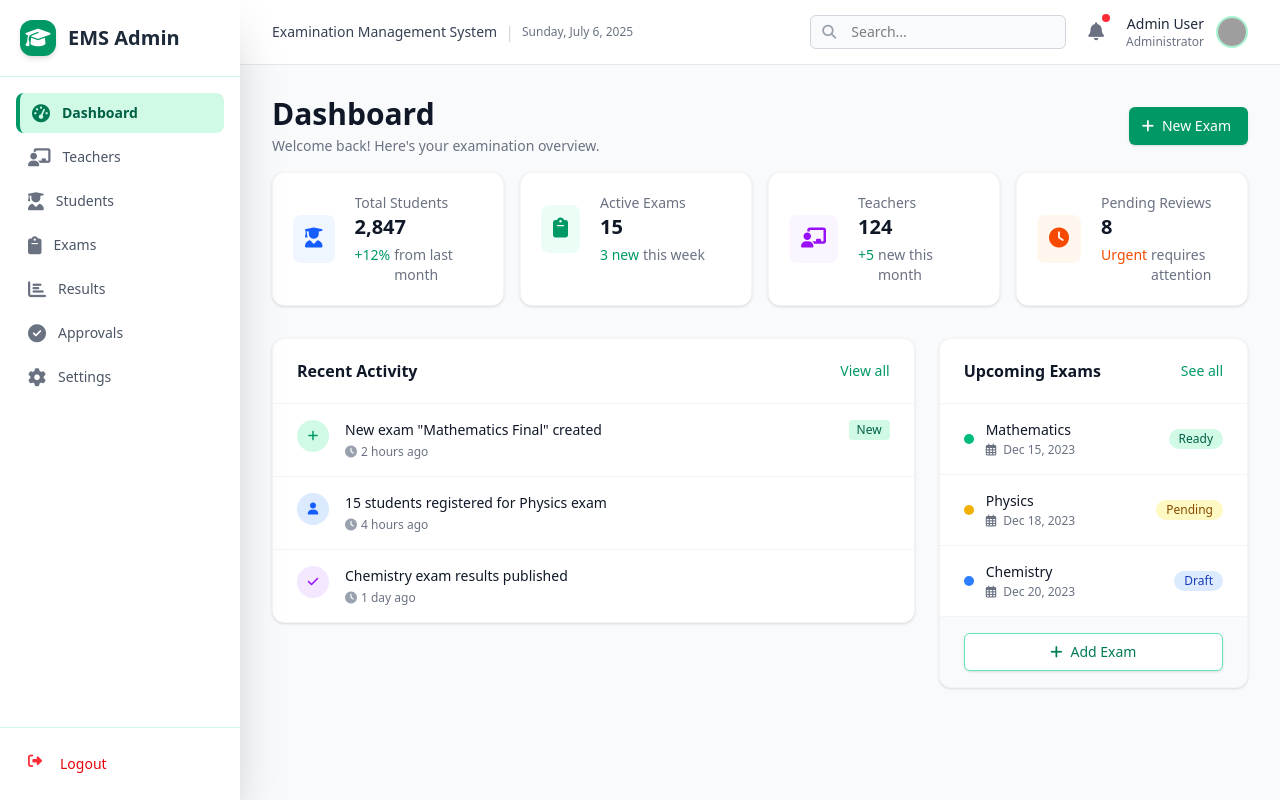
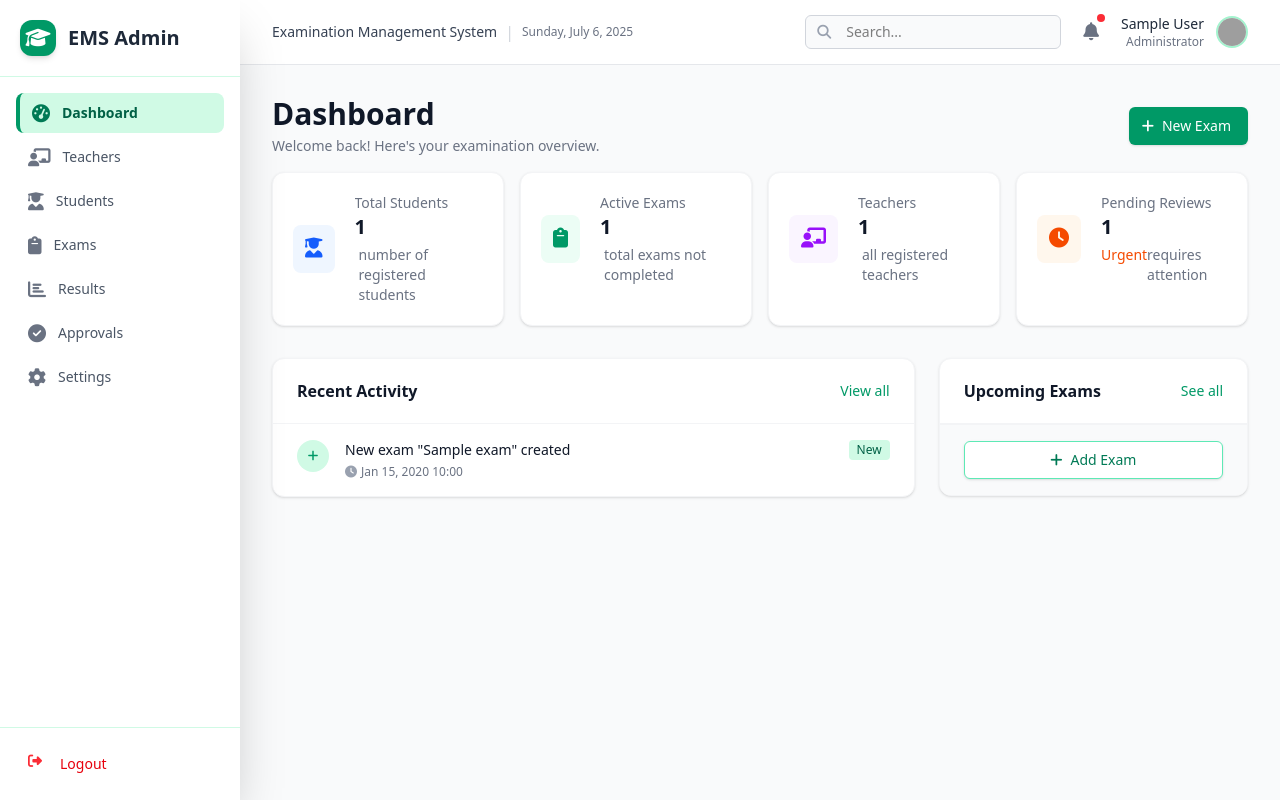
Before and after one commit to AsemaniJoshua/EMS, a PHP site: page /admin/dashboard/index.php in a window 1280 px wide. Run offline with PHP 8.4, Linux system fonts and the light colour scheme; the visitor is signed in with stand-in values (Sample User, id 1); tables that the repository leaves empty hold one stand-in row (values such as "Sample post"); style sheets or scripts are compiled from the project's sources; grey boxes are pictures that could not be loaded.

Commit message:
Add dynamic data rendering for dashboard statistics and recent activity

```diff
--- a/admin/components/adminHeader.php
+++ b/admin/components/adminHeader.php
@@ -52,7 +52,7 @@ function renderAdminHeader()
                             aria-haspopup="true">
                             <span class="sr-only">Open user menu</span>
                             <div class="hidden md:block text-right pr-1">
-                                <p class="text-sm font-medium text-gray-800">Admin User</p>
+                                <p class="text-sm font-medium text-gray-800"><?php echo $_SESSION['admin_name']?></p>
                                 <p class="text-xs text-gray-500">Administrator</p>
                             </div>
                             <img
--- a/admin/dashboard/index.php
+++ b/admin/dashboard/index.php
@@ -2,7 +2,55 @@
 include_once __DIR__ . '/../../api/login/sessionCheck.php';
 include_once __DIR__ . '/../components/adminSidebar.php';
 include_once __DIR__ . '/../components/adminHeader.php';
+require_once __DIR__ . '/../../api/config/database.php';
+
 $currentPage = 'dashboard';
+
+// Fetch dashboard stats from the database
+$db = new Database();
+$conn = $db->getConnection();
+
+// Total Students
+$totalStudents = 0;
+$stmt = $conn->query('SELECT COUNT(*) as count FROM students');
+if ($row = $stmt->fetch(PDO::FETCH_ASSOC)) {
+    $totalStudents = $row['count'];
+}
+
+// Active Exams (status = 'Pending', 'Approved', 'Draft')
+$activeExams = 0;
+$stmt = $conn->query("SELECT COUNT(*) as count FROM exams WHERE status IN ('Pending', 'Approved', 'Draft')");
+if ($row = $stmt->fetch(PDO::FETCH_ASSOC)) {
+    $activeExams = $row['count'];
+}
+
+// Teachers
+$totalTeachers = 0;
+$stmt = $conn->query('SELECT COUNT(*) as count FROM teachers');
+if ($row = $stmt->fetch(PDO::FETCH_ASSOC)) {
+    $totalTeachers = $row['count'];
+}
+
+// Pending Reviews (exams with status = 'Pending')
+$pendingReviews = 0;
+$stmt = $conn->query("SELECT COUNT(*) as count FROM exams WHERE status = 'Pending'");
+if ($row = $stmt->fetch(PDO::FETCH_ASSOC)) {
+    $pendingReviews = $row['count'];
+}
+
+// Recent Activity (last 3 exams created)
+$recentActivity = [];
+$stmt = $conn->query("SELECT title, created_at FROM exams ORDER BY created_at DESC LIMIT 3");
+while ($row = $stmt->fetch(PDO::FETCH_ASSOC)) {
+    $recentActivity[] = $row;
+}
+
+// Upcoming Exams (next 3 by start_datetime)
+$upcomingExams = [];
+$stmt = $conn->query("SELECT title, start_datetime, status FROM exams WHERE start_datetime >= NOW() ORDER BY start_datetime ASC LIMIT 3");
+while ($row = $stmt->fetch(PDO::FETCH_ASSOC)) {
+    $upcomingExams[] = $row;
+}
 ?>
 
 <!DOCTYPE html>
@@ -51,10 +99,9 @@ $currentPage = 'dashboard';
                                 <dl>
                                     <dt class="text-sm font-medium text-gray-500 truncate">Total Students</dt>
                                     <dd>
-                                        <div class="text-xl font-semibold text-gray-900">2,847</div>
+                                        <div class="text-xl font-semibold text-gray-900"><?php echo number_format($totalStudents); ?></div>
                                         <div class="mt-1 flex items-baseline text-sm">
-                                            <span class="text-emerald-600 font-medium">+12%</span>
-                                            <span class="ml-1 text-gray-500">from last month</span>
+                                            <span class="ml-1 text-gray-500">number of registered students</span>
                                         </div>
                                     </dd>
                                 </dl>
@@ -74,10 +121,10 @@ $currentPage = 'dashboard';
                                 <dl>
                                     <dt class="text-sm font-medium text-gray-500 truncate">Active Exams</dt>
                                     <dd>
-                                        <div class="text-xl font-semibold text-gray-900">15</div>
+                                        <div class="text-xl font-semibold text-gray-900"><?php echo number_format($activeExams); ?></div>
                                         <div class="mt-1 flex items-baseline text-sm">
-                                            <span class="text-emerald-600 font-medium">3 new</span>
-                                            <span class="ml-1 text-gray-500">this week</span>
+                                            <!-- <span class="text-emerald-600 font-medium">3 new</span> -->
+                                            <span class="ml-1 text-gray-500">total exams not completed</span>
                                         </div>
                                     </dd>
                                 </dl>
@@ -97,10 +144,10 @@ $currentPage = 'dashboard';
                                 <dl>
                                     <dt class="text-sm font-medium text-gray-500 truncate">Teachers</dt>
                                     <dd>
-                                        <div class="text-xl font-semibold text-gray-900">124</div>
+                                        <div class="text-xl font-semibold text-gray-900"><?php echo number_format($totalTeachers); ?></div>
                                         <div class="mt-1 flex items-baseline text-sm">
-                                            <span class="text-emerald-600 font-medium">+5</span>
-                                            <span class="ml-1 text-gray-500">new this month</span>
+                                            <!-- <span class="text-emerald-600 font-medium">+5</span> -->
+                                            <span class="ml-1 text-gray-500">all registered teachers</span>
                                         </div>
                                     </dd>
                                 </dl>
@@ -120,10 +167,9 @@ $currentPage = 'dashboard';
                                 <dl>
                                     <dt class="text-sm font-medium text-gray-500 truncate">Pending Reviews</dt>
                                     <dd>
-                                        <div class="text-xl font-semibold text-gray-900">8</div>
+                                        <div class="text-xl font-semibold text-gray-900"><?php echo number_format($pendingReviews); ?></div>
                                         <div class="mt-1 flex items-baseline text-sm">
-                                            <span class="text-orange-600 font-medium">Urgent</span>
-                                            <span class="ml-1 text-gray-500">requires attention</span>
+                                            <span class="text-orange-600 font-medium">Urgent </span><span class="text-gray-500">requires attention</span>
                                         </div>
                                     </dd>
                                 </dl>
@@ -143,15 +189,16 @@ $currentPage = 'dashboard';
                             <a href="#" class="text-sm text-emerald-600 hover:text-emerald-700">View all</a>
                         </div>
                         <ul class="divide-y divide-gray-100">
+                            <?php foreach ($recentActivity as $activity): ?>
                             <li class="px-6 py-4">
                                 <div class="flex items-start gap-4">
                                     <div class="w-8 h-8 bg-emerald-100 rounded-full flex items-center justify-center flex-shrink-0">
                                         <i class="fas fa-plus text-emerald-600 text-xs"></i>
                                     </div>
                                     <div class="flex-1 min-w-0">
-                                        <p class="text-sm font-medium text-gray-900 mb-1">New exam "Mathematics Final" created</p>
+                                        <p class="text-sm font-medium text-gray-900 mb-1">New exam "<?php echo htmlspecialchars($activity['title']); ?>" created</p>
                                         <p class="text-xs text-gray-500 flex items-center">
-                                            <i class="fas fa-clock mr-1 text-gray-400"></i> 2 hours ago
+                                            <i class="fas fa-clock mr-1 text-gray-400"></i> <?php echo date('M d, Y H:i', strtotime($activity['created_at'])); ?>
                                         </p>
                                     </div>
                                     <span class="inline-flex items-center px-2 py-0.5 rounded text-xs font-medium bg-emerald-100 text-emerald-800">
@@ -159,32 +206,7 @@ $currentPage = 'dashboard';
                                     </span>
                                 </div>
                             </li>
-                            <li class="px-6 py-4">
-                                <div class="flex items-start gap-4">
-                                    <div class="w-8 h-8 bg-blue-100 rounded-full flex items-center justify-center flex-shrink-0">
-                                        <i class="fas fa-user text-blue-600 text-xs"></i>
-                                    </div>
-                                    <div class="flex-1 min-w-0">
-                                        <p class="text-sm font-medium text-gray-900 mb-1">15 students registered for Physics exam</p>
-                                        <p class="text-xs text-gray-500 flex items-center">
-                                            <i class="fas fa-clock mr-1 text-gray-400"></i> 4 hours ago
-                                        </p>
-                                    </div>
-                                </div>
-                            </li>
-                            <li class="px-6 py-4">
-                                <div class="flex items-start gap-4">
-                                    <div class="w-8 h-8 bg-purple-100 rounded-full flex items-center justify-center flex-shrink-0">
-                                        <i class="fas fa-check text-purple-600 text-xs"></i>
-                                    </div>
-                                    <div class="flex-1 min-w-0">
-                                        <p class="text-sm font-medium text-gray-900 mb-1">Chemistry exam results published</p>
-                                        <p class="text-xs text-gray-500 flex items-center">
-                                            <i class="fas fa-clock mr-1 text-gray-400"></i> 1 day ago
-                                        </p>
-                                    </div>
-                                </div>
-                            </li>
+                            <?php endforeach; ?>
                         </ul>
                     </div>
                 </div>
@@ -197,54 +219,32 @@ $currentPage = 'dashboard';
                             <a href="#" class="text-sm text-emerald-600 hover:text-emerald-700">See all</a>
                         </div>
                         <ul class="divide-y divide-gray-100">
+                            <?php foreach ($upcomingExams as $exam): ?>
                             <li class="px-6 py-4">
                                 <div class="flex items-center justify-between">
                                     <div class="flex items-center space-x-3">
-                                        <div class="flex-shrink-0 w-2.5 h-2.5 rounded-full bg-emerald-500"></div>
+                                        <div class="flex-shrink-0 w-2.5 h-2.5 rounded-full <?php
+                                            if ($exam['status'] === 'Approved') echo 'bg-emerald-500';
+                                            elseif ($exam['status'] === 'Pending') echo 'bg-yellow-500';
+                                            else echo 'bg-blue-500';
+                                        ?>"></div>
                                         <div>
-                                            <p class="text-sm font-medium text-gray-900">Mathematics</p>
+                                            <p class="text-sm font-medium text-gray-900"><?php echo htmlspecialchars($exam['title']); ?></p>
                                             <p class="text-xs text-gray-500 mt-0.5">
-                                                <i class="far fa-calendar-alt mr-1"></i> Dec 15, 2023
+                                                <i class="far fa-calendar-alt mr-1"></i> <?php echo date('M d, Y', strtotime($exam['start_datetime'])); ?>
                                             </p>
                                         </div>
                                     </div>
-                                    <span class="inline-flex items-center px-2.5 py-0.5 rounded-full text-xs font-medium bg-emerald-100 text-emerald-800">
-                                        Ready
+                                    <span class="inline-flex items-center px-2.5 py-0.5 rounded-full text-xs font-medium <?php
+                                        if ($exam['status'] === 'Approved') echo 'bg-emerald-100 text-emerald-800';
+                                        elseif ($exam['status'] === 'Pending') echo 'bg-yellow-100 text-yellow-800';
+                                        else echo 'bg-blue-100 text-blue-800';
+                                    ?>">
+                                        <?php echo $exam['status'] === 'Approved' ? 'Ready' : ($exam['status'] === 'Pending' ? 'Pending' : 'Draft'); ?>
                                     </span>
                                 </div>
                             </li>
-                            <li class="px-6 py-4">
-                                <div class="flex items-center justify-between">
-                                    <div class="flex items-center space-x-3">
-                                        <div class="flex-shrink-0 w-2.5 h-2.5 rounded-full bg-yellow-500"></div>
-                                        <div>
-                                            <p class="text-sm font-medium text-gray-900">Physics</p>
-                                            <p class="text-xs text-gray-500 mt-0.5">
-                                                <i class="far fa-calendar-alt mr-1"></i> Dec 18, 2023
-                                            </p>
-                                        </div>
-                                    </div>
-                                    <span class="inline-flex items-center px-2.5 py-0.5 rounded-full text-xs font-medium bg-yellow-100 text-yellow-800">
-                                        Pending
-                                    </span>
-                                </div>
-                            </li>
-                            <li class="px-6 py-4">
-                                <div class="flex items-center justify-between">
-                                    <div class="flex items-center space-x-3">
-                                        <div class="flex-shrink-0 w-2.5 h-2.5 rounded-full bg-blue-500"></div>
-                                        <div>
-                                            <p class="text-sm font-medium text-gray-900">Chemistry</p>
-                                            <p class="text-xs text-gray-500 mt-0.5">
-                                                <i class="far fa-calendar-alt mr-1"></i> Dec 20, 2023
-                                            </p>
-                                        </div>
-                                    </div>
-                                    <span class="inline-flex items-center px-2.5 py-0.5 rounded-full text-xs font-medium bg-blue-100 text-blue-800">
-                                        Draft
-                                    </span>
-                                </div>
-                            </li>
+                            <?php endforeach; ?>
                         </ul>
                         <div class="px-6 py-4 bg-gray-50 border-t border-gray-100">
                             <a href="#" class="w-full inline-flex justify-center items-center px-4 py-2 text-sm font-medium text-emerald-700 bg-white border border-emerald-300 rounded-md shadow-sm hover:bg-gray-50 focus:outline-none focus:ring-2 focus:ring-offset-2 focus:ring-emerald-500">
```
